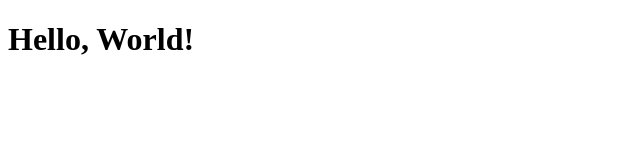
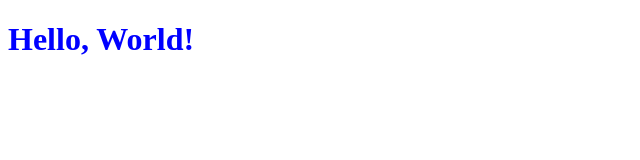
Before and after one commit to MatthewWilson24/HelloWorld, a plain HTML site: page index.html in a window 1280 px wide. Shown: the whole page, without its empty margins (0-640 px from the left). Drawn offline with Linux system fonts and the light colour scheme.

Commit message:
Made text blue

```diff
--- a/index.html
+++ b/index.html
@@ -3,10 +3,11 @@
 <html>
 
 <head>
+    <link rel="stylesheet" href="styles.css">
 </head>
 
 <body>
-    <h1>Hello, World!</h1>
+    <h1 id="hello">Hello, World!</h1>
 </body>
 
 </html>
--- a/styles.css
+++ b/styles.css
@@ -0,0 +1,3 @@
+#hello {
+    color: blue;
+}
```
